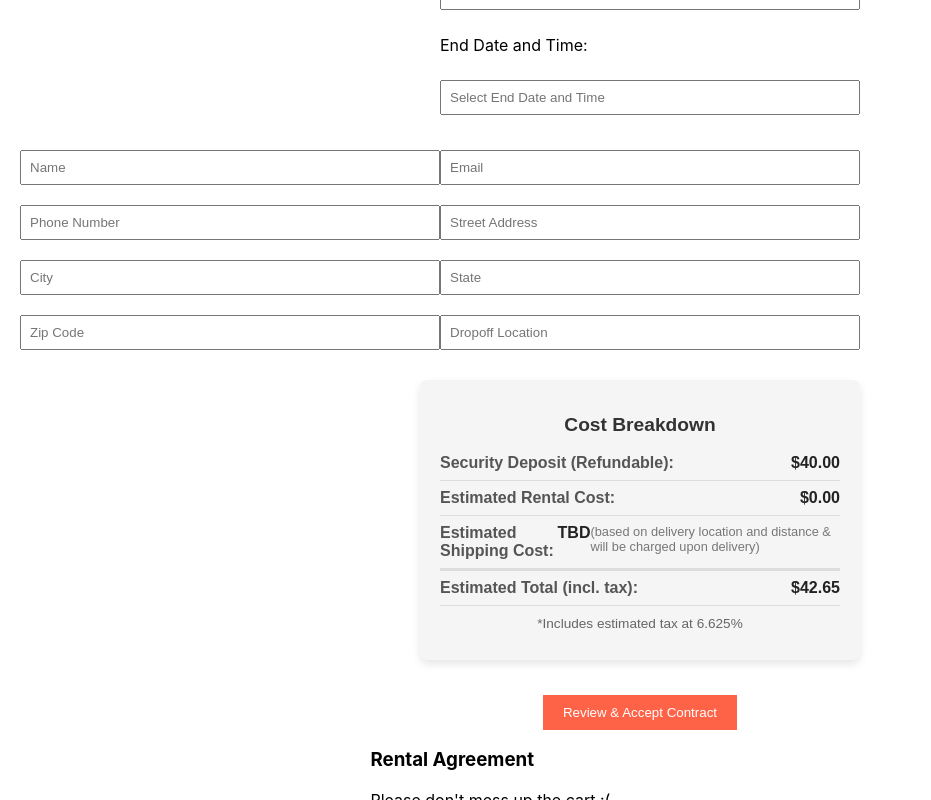
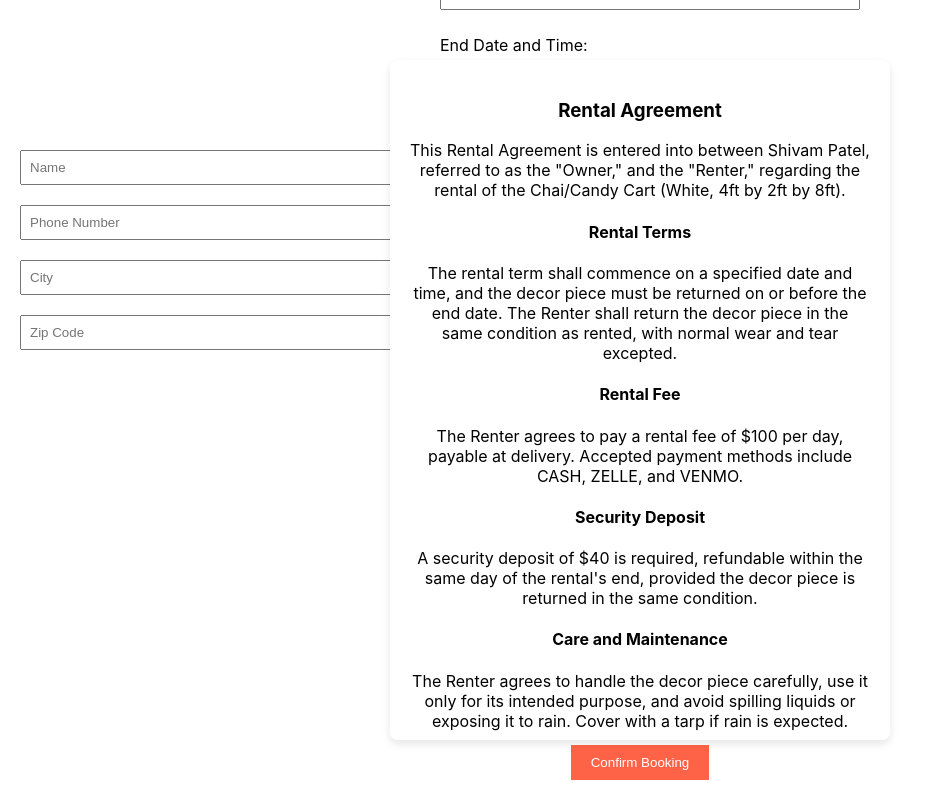
Before and after one commit to TejasK28/cart-rental, a React (Create React App) app in the folder client/: page /rent in a window 1280 px wide. Both pictures are taken after a click on the button "Review & Accept Contract". Shown: the part 159-959 px from the top of the page, without its empty margins (0-931 px from the left). Built offline with nearby package versions, Linux system fonts and the light colour scheme; no server answers.

Commit message:
Rental Agreement

```diff
--- a/client/src/components/RentalForm.js
+++ b/client/src/components/RentalForm.js
@@ -285,18 +285,64 @@ const handleSubmit = async () => {
       <button onClick={() => setIsModalOpen(!isModalOpen)}>Review & Accept Contract</button>
 
       {isModalOpen && (
-          <div className="modal-overlay">
-          <div className="modal-content">
+  <div className="modal-overlay" style={{
+    position: 'fixed',
+    top: '50%',
+    left: '50%',
+    transform: 'translate(-50%, -50%)',
+    width: '90vw',
+    maxWidth: '500px',
+    height: '80vh',
+    backgroundColor: 'rgba(0, 0, 0, 0.5)',
+    display: 'flex',
+    alignItems: 'center',
+    justifyContent: 'center',
+    borderRadius: '8px'
+  }}>
+    <div className="modal-content" style={{
+      backgroundColor: '#fff',
+      padding: '20px',
+      borderRadius: '8px',
+      width: '100%',
+      maxHeight: '100%',
+      overflowY: 'auto',
+      textAlign: 'center',
+      boxShadow: '0 4px 8px rgba(0, 0, 0, 0.1)'
+    }}>
       <h3>Rental Agreement</h3>
-            <p>Please don't mess up the cart :(</p>
-            <p>More contract details go here...</p>
+      <p>This Rental Agreement is entered into between Shivam Patel, referred to as the "Owner," and the "Renter," regarding the rental of the Chai/Candy Cart (White, 4ft by 2ft by 8ft).</p>
+
+      <h4>Rental Terms</h4>
+      <p>The rental term shall commence on a specified date and time, and the decor piece must be returned on or before the end date. The Renter shall return the decor piece in the same condition as rented, with normal wear and tear excepted.</p>
+
+      <h4>Rental Fee</h4>
+      <p>The Renter agrees to pay a rental fee of $100 per day, payable at delivery. Accepted payment methods include CASH, ZELLE, and VENMO.</p>
+
+      <h4>Security Deposit</h4>
+      <p>A security deposit of $40 is required, refundable within the same day of the rental's end, provided the decor piece is returned in the same condition.</p>
+
+      <h4>Care and Maintenance</h4>
+      <p>The Renter agrees to handle the decor piece carefully, use it only for its intended purpose, and avoid spilling liquids or exposing it to rain. Cover with a tarp if rain is expected.</p>
+
+      <h4>Delivery and Return</h4>
+      <p>Delivery and pickup will incur an additional fee based on distance. The decor piece remains the property of the Owner.</p>
+
+      <h4>Signatures</h4>
+      <p>By signing, the Renter agrees to abide by these terms.</p>
+
       <label>Signature (type your name):
         <input type="text" value={signature} onChange={handleSignatureChange} required />
       </label>
-            <button onClick={() => { setIsContractSigned(!!signature.trim()); setIsModalOpen(false); }}>Accept & Close</button>
+
+      <button onClick={() => { setIsContractSigned(!!signature.trim()); setIsModalOpen(false); }}>
+        Accept & Close
+      </button>
     </div>
   </div>
 )}
+
+
+
 
 
       <button onClick={handleSubmit} >Confirm Booking</button>
```
Lines whose indentation alone changed are shown as unchanged.
